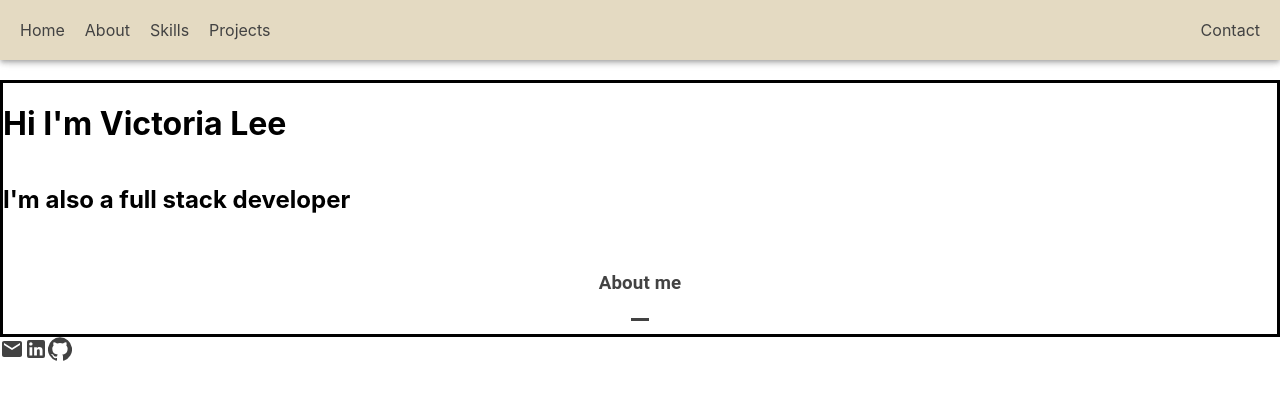
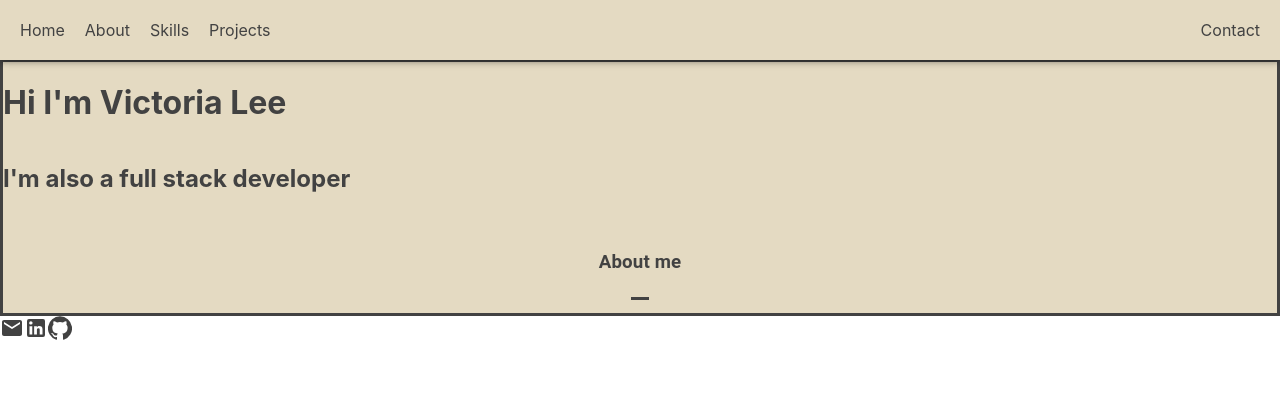
Before and after one commit to victoriamlee/portfolio, a React (Create React App) app: page / in a window 1280 px wide. Shown: the top 400 px of the page. Built offline with nearby package versions, Linux system fonts and the light colour scheme.

Commit message:
Made font same colour

```diff
--- a/src/components/sidebar.jsx
+++ b/src/components/sidebar.jsx
@@ -9,10 +9,12 @@ import GitHubIcon from '@material-ui/icons/GitHub';
 
 const useStyles = makeStyles((theme) => ({
   root: {
-    marginTop: '80px',
+    marginTop: '59px',
     display: 'flex',
     flexDirection: 'column',
     border: 'solid',
+    backgroundColor: '#E4DAC2',
+    color: grey[800],
   },
   email: {
     display: 'flex',
```
